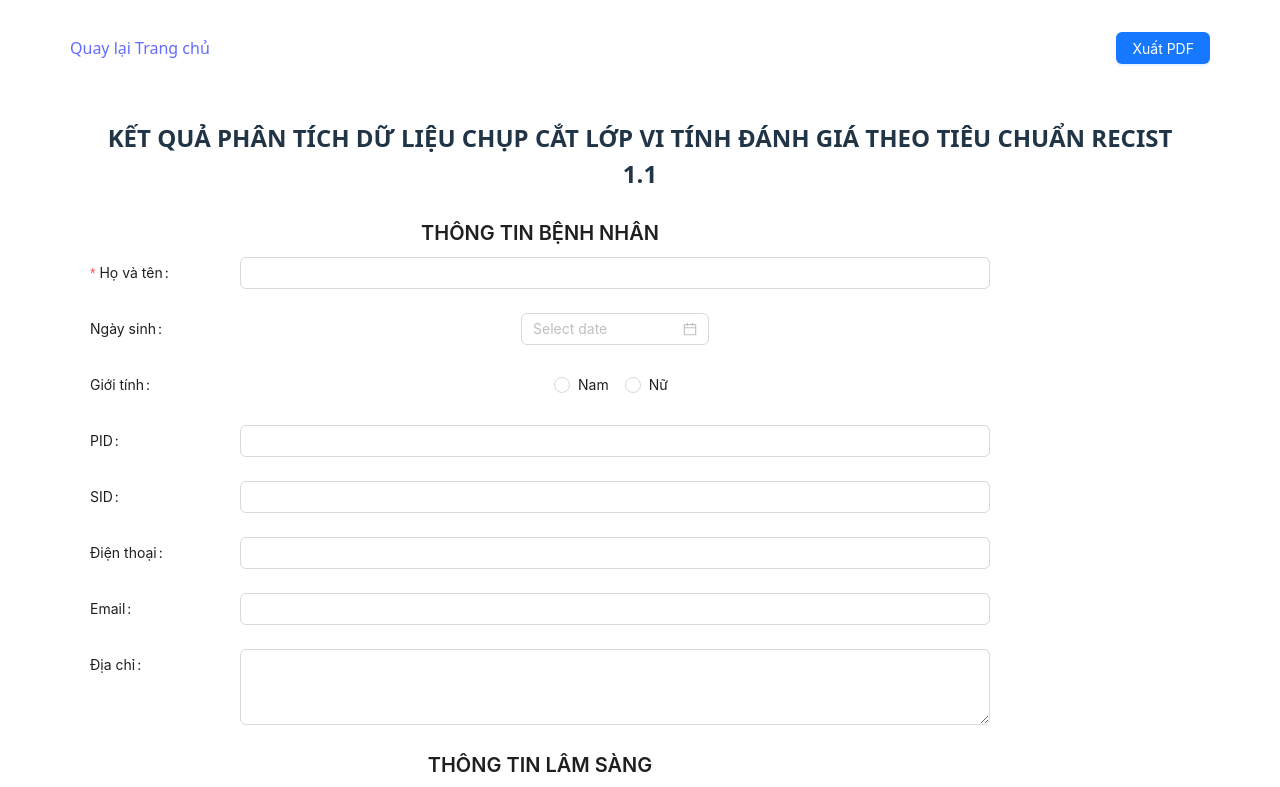
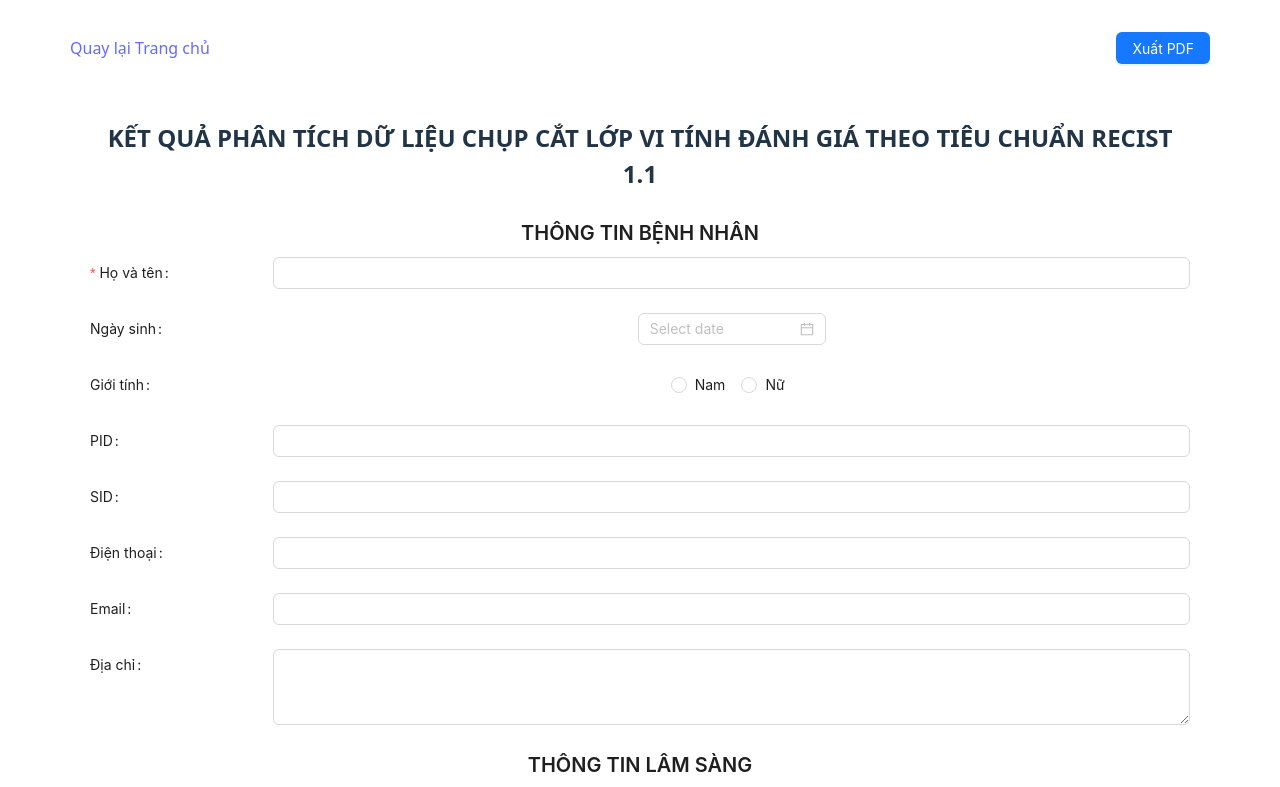
Before and after one commit to tranhuunam00/HomeCare, a React (Vite) app in the folder homecare_fe/: page /template in a window 1280 px wide. Shown: the top 787 px of the page. Built offline with nearby package versions, Linux system fonts and the light colour scheme.

Commit message:
update quality pdf und UI

```diff
--- a/homecare_fe/src/pages/template/index.jsx
+++ b/homecare_fe/src/pages/template/index.jsx
@@ -36,7 +36,7 @@ const PatientForm = () => {
       wrapperCol={{ span: 20 }}
       labelAlign="left"
       onFinish={onFinish}
-      style={{ maxWidth: 900 }}
+      style={{ maxWidth: "100%" }}
     >
       <Title level={4}>THÔNG TIN BỆNH NHÂN</Title>
       <Form.Item label="Họ và tên" name="name" rules={[{ required: true }]}>
@@ -191,11 +191,11 @@ export default function Template() {
     for (let i = 0; i < sections.length; i++) {
       const section = sections[i];
       const canvas = await html2canvas(section, {
-        scale: 1.5,
+        scale: 2,
         useCORS: true,
       });
 
-      const imgData = canvas.toDataURL("image/jpeg", 0.7);
+      const imgData = canvas.toDataURL("image/jpeg", 1);
       const imgProperties = pdf.getImageProperties(imgData);
       const imgWidth = pdfWidth;
       const imgHeight = (imgProperties.height * imgWidth) / imgProperties.width;
```
